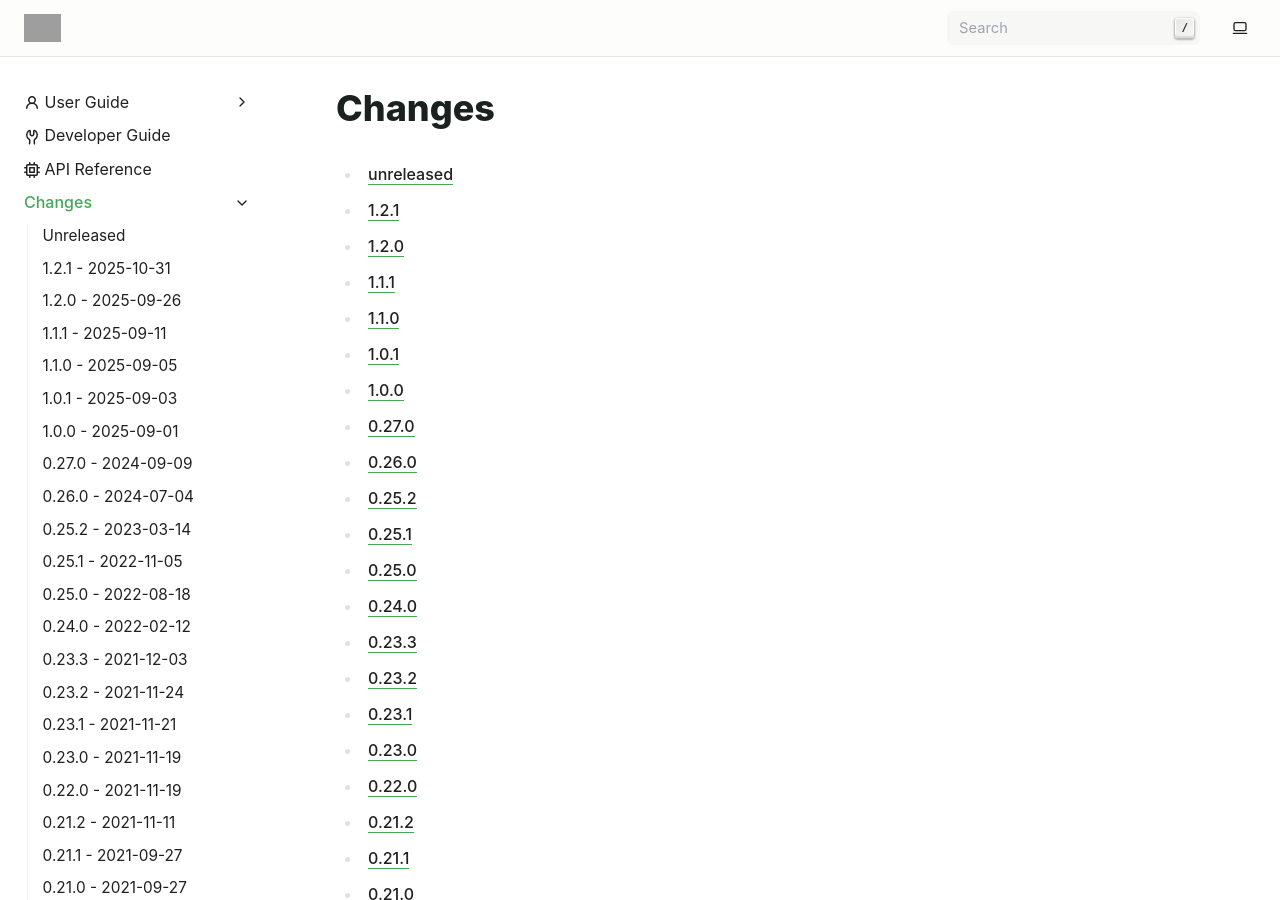
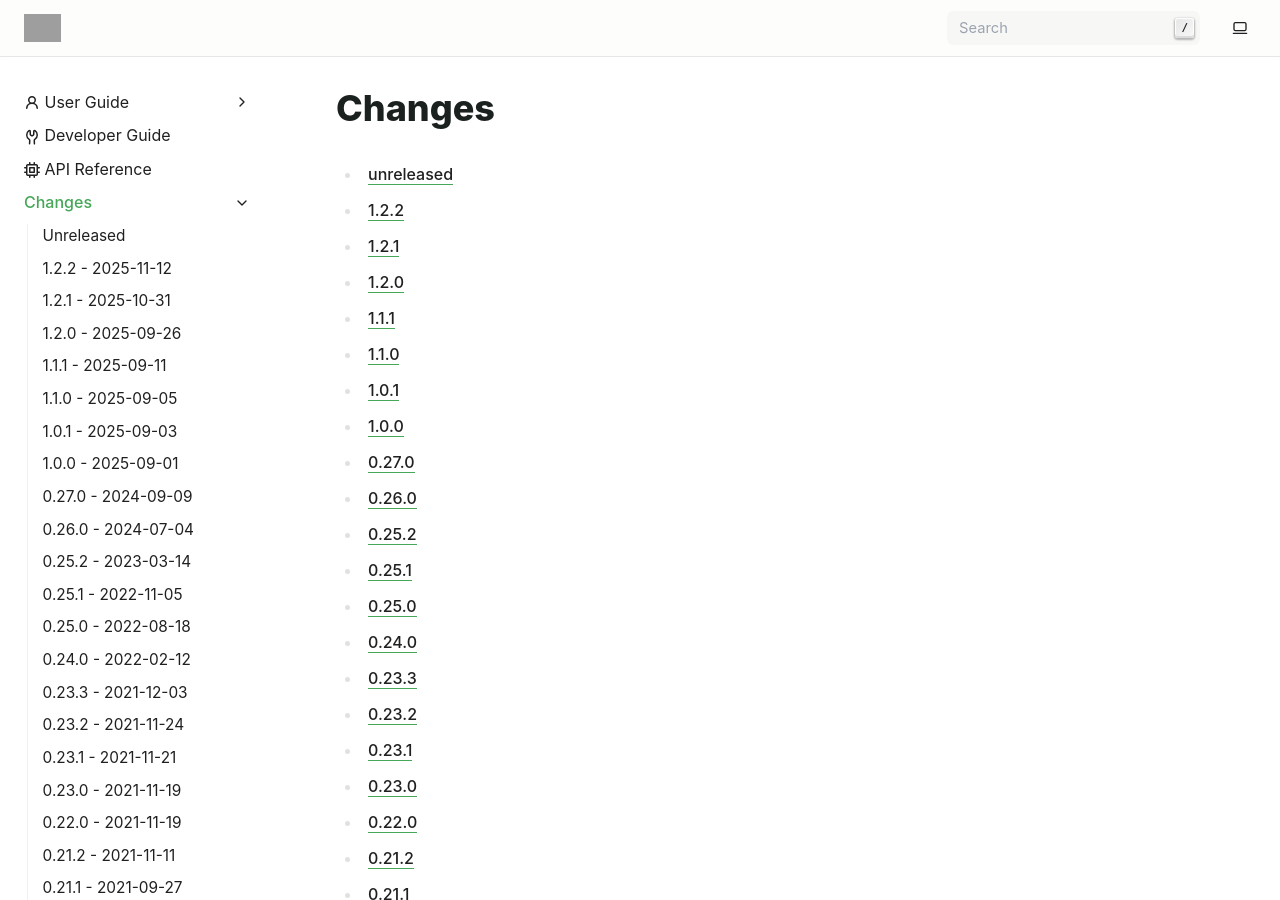
Before and after one commit to exasol/pyexasol, a Sphinx documentation site: the page built from doc/changes/changelog.md, in a window 1280 px wide and 900 px high. Built offline with Sphinx 7.4.7, drawn with Linux system fonts in a browser that asks for light colours; grey boxes are pictures that could not be loaded.

Commit message:
Prepare release 1.2.2

```diff
--- a/doc/changes/changelog.md
+++ b/doc/changes/changelog.md
@@ -1,6 +1,7 @@
 # Changes
 
 * [unreleased](unreleased.md)
+* [1.2.2](changes_1.2.2.md)
 * [1.2.1](changes_1.2.1.md)
 * [1.2.0](changes_1.2.0.md)
 * [1.1.1](changes_1.1.1.md)
@@ -48,6 +49,7 @@
 hidden:
 ---
 unreleased
+changes_1.2.2
 changes_1.2.1
 changes_1.2.0
 changes_1.1.1
--- a/pyexasol/version.py
+++ b/pyexasol/version.py
@@ -10,6 +10,6 @@ If you need to change the version, do so in the pyproject.toml, e.g. by using
 
 MAJOR = 1
 MINOR = 2
-PATCH = 1
+PATCH = 2
 VERSION = f"{MAJOR}.{MINOR}.{PATCH}"
 __version__ = VERSION
--- a/pyproject.toml
+++ b/pyproject.toml
@@ -1,6 +1,6 @@
 [project]
 name = "pyexasol"
-version = "1.2.1"
+version = "1.2.2"
 requires-python = ">=3.9.2,<4"
 description = "Exasol python driver with extra features"
 authors = [
```
Also changed, not shown: doc/changes/changes_1.2.2.md (added, +6 -0 lines), doc/changes/unreleased.md (+0 -6 lines).
